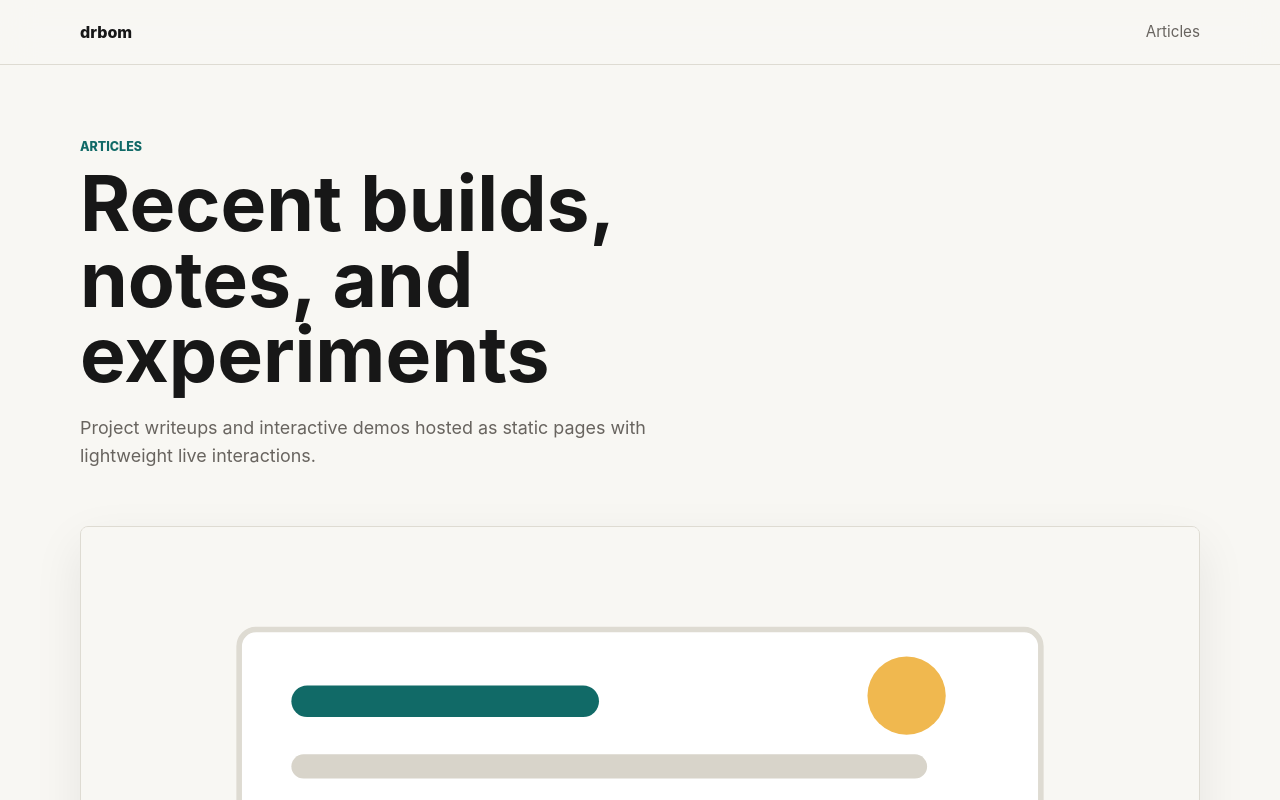
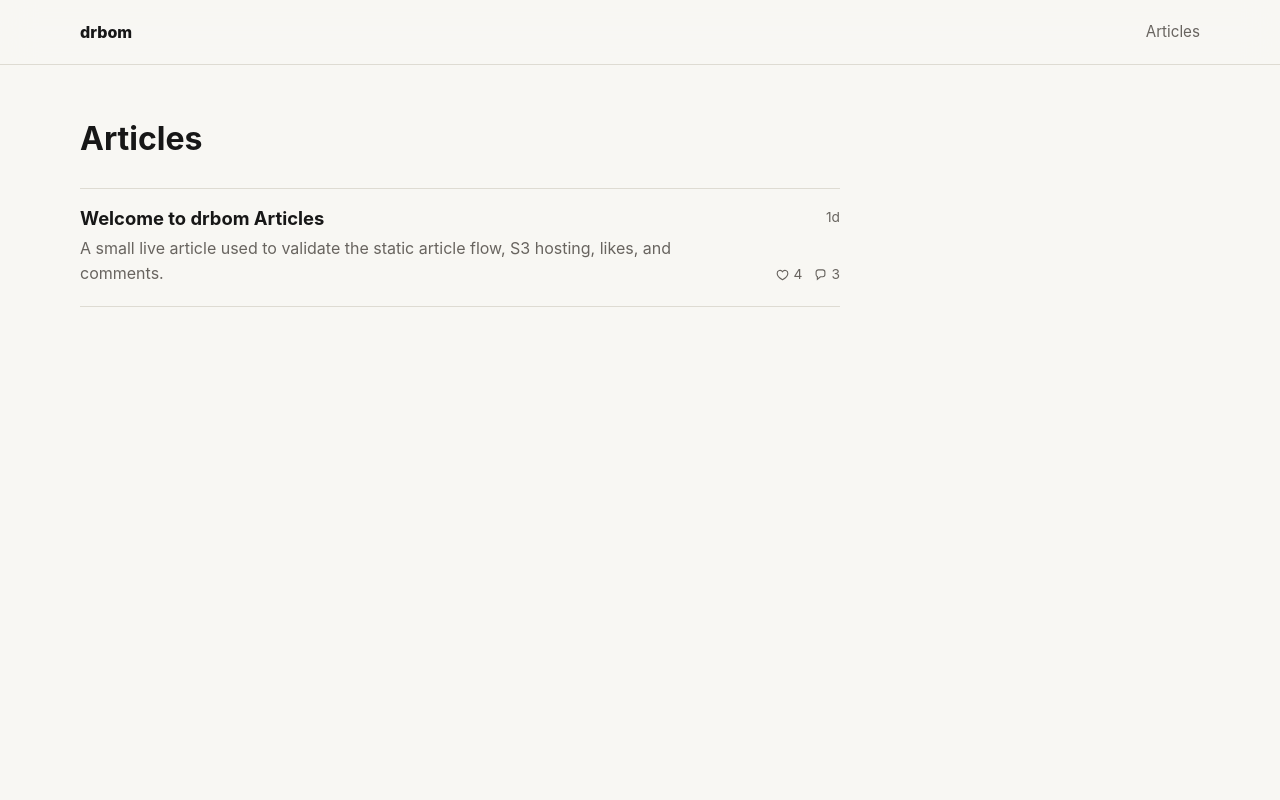
Before and after one commit to bomxacalaka/drbom-article-foundry, a website: page public/articles/index.html in a window 1280 px wide. Shown: the top 800 px of the page. Drawn offline with Linux system fonts and the light colour scheme; no server answers.

Commit message:
Serve index stats from S3 snapshot

```diff
--- a/public/articles/articles.json
+++ b/public/articles/articles.json
@@ -1,5 +1,5 @@
 {
-  "generatedAt": "2026-04-16T19:47:07.379Z",
+  "generatedAt": "2026-04-17T02:41:36.562Z",
   "articles": [
     {
       "slug": "welcome",
--- a/public/articles/index.css
+++ b/public/articles/index.css
@@ -1,101 +1,117 @@
 .articles-hero {
-  padding: 72px 0 38px;
-  max-width: 780px;
-}
-
-.eyebrow {
-  margin: 0 0 10px;
-  color: var(--accent);
-  font-weight: 760;
-  text-transform: uppercase;
-  font-size: 0.78rem;
+  padding: 56px 0 18px;
 }
 
 .articles-hero h1 {
   margin: 0;
-  font-size: clamp(2.4rem, 6vw, 5.2rem);
-  line-height: 0.98;
+  font-size: 2rem;
+  line-height: 1.1;
   letter-spacing: 0;
 }
 
-.articles-hero p:last-child {
-  color: var(--muted);
-  font-size: 1.12rem;
-  max-width: 650px;
-  margin: 22px 0 0;
+.article-list {
+  display: grid;
+  gap: 0;
+  padding: 14px 0 72px;
+  max-width: 760px;
 }
 
-.article-grid {
+.article-item {
+  border-top: 1px solid var(--line);
+  padding: 18px 0 20px;
+  min-width: 0;
   display: grid;
-  grid-template-columns: repeat(auto-fit, minmax(min(100%, 290px), 1fr));
-  gap: 18px;
-  padding: 18px 0 72px;
+  grid-template-columns: minmax(0, 1fr) auto;
+  grid-template-areas:
+    "content date"
+    "content stats";
+  gap: 8px 18px;
+  align-items: stretch;
 }
 
-.article-card {
-  border: 1px solid var(--line);
-  border-radius: 8px;
-  background: var(--panel);
-  overflow: hidden;
-  box-shadow: var(--shadow);
-  min-width: 0;
+.article-item:last-child {
+  border-bottom: 1px solid var(--line);
 }
 
-.article-card__thumb {
-  display: block;
-  width: 100%;
-  aspect-ratio: 16 / 9;
-  object-fit: cover;
-  background: #e9e5dc;
-}
-
-.article-card__body {
-  padding: 18px;
-}
-
-.article-card h2 {
-  margin: 10px 0 8px;
-  font-size: 1.35rem;
-  line-height: 1.16;
+.article-item h2 {
+  margin: 0 0 6px;
+  font-size: 1.15rem;
+  line-height: 1.25;
   letter-spacing: 0;
 }
 
-.article-card h2 a {
+.article-item h2 a {
   text-decoration: none;
 }
 
-.article-card h2 a:hover {
+.article-item h2 a:hover {
   color: var(--accent);
 }
 
-.article-card p {
+.article-item p {
   margin: 0;
   color: var(--muted);
+  max-width: 640px;
 }
 
-.article-card__footer {
-  border-top: 1px solid var(--line);
-  padding: 14px 18px;
-  display: flex;
-  justify-content: space-between;
-  gap: 12px;
-  color: var(--muted);
-  font-size: 0.9rem;
+.article-item__content {
+  grid-area: content;
 }
 
-.article-card__stats {
+.article-item__date {
+  grid-area: date;
+  color: var(--muted);
+  font-size: 0.86rem;
+  white-space: nowrap;
+  text-align: right;
+}
+
+.article-item__stats {
+  grid-area: stats;
+  align-self: end;
   display: flex;
-  gap: 12px;
+  flex-wrap: wrap;
+  justify-content: flex-end;
+  gap: 10px;
+  color: var(--muted);
+  font-size: 0.86rem;
   white-space: nowrap;
+}
+
+.article-item__metric {
+  display: inline-flex;
+  align-items: center;
+  gap: 4px;
+}
+
+.article-item__metric svg {
+  width: 15px;
+  height: 15px;
+  stroke: currentColor;
+  stroke-width: 1.8;
+  fill: none;
+}
+
+@media (max-width: 640px) {
+  .article-item {
+    grid-template-columns: 1fr;
+    grid-template-areas:
+      "date"
+      "content"
+      "stats";
+    gap: 10px;
+  }
+
+  .article-item__date {
+    text-align: left;
+  }
+
+  .article-item__stats {
+    justify-content: flex-start;
+  }
 }
 
 .empty-state {
   padding: 48px 0 80px;
   color: var(--muted);
 }
-
-@media (max-width: 640px) {
-  .article-card__footer {
-    flex-direction: column;
-  }
-}
--- a/public/articles/index.html
+++ b/public/articles/index.html
@@ -18,12 +18,10 @@
 
     <main class="page">
       <section class="articles-hero">
-        <p class="eyebrow">Articles</p>
-        <h1>Recent builds, notes, and experiments</h1>
-        <p>Project writeups and interactive demos hosted as static pages with lightweight live interactions.</p>
+        <h1>Articles</h1>
       </section>
 
-      <section class="article-grid" id="article-grid" aria-live="polite"></section>
+      <section class="article-list" id="article-list" aria-live="polite"></section>
       <p class="empty-state" id="empty-state" hidden>No published articles yet.</p>
     </main>
 
--- a/public/articles/index.js
+++ b/public/articles/index.js
@@ -1,40 +1,51 @@
-const grid = document.getElementById("article-grid");
+const list = document.getElementById("article-list");
 const empty = document.getElementById("empty-state");
 
 function formatDate(value) {
-  return new Date(value).toLocaleDateString(undefined, {
-    year: "numeric",
+  const date = new Date(value);
+  const now = new Date();
+  const diffMs = now - date;
+  const minute = 60 * 1000;
+  const hour = 60 * minute;
+  const day = 24 * hour;
+
+  if (diffMs >= 0 && diffMs < minute) return "now";
+  if (diffMs >= 0 && diffMs < hour) return `${Math.floor(diffMs / minute)}m`;
+  if (diffMs >= 0 && diffMs < day) return `${Math.floor(diffMs / hour)}h`;
+  if (diffMs >= 0 && diffMs < 7 * day) return `${Math.floor(diffMs / day)}d`;
+
+  return date.toLocaleDateString(undefined, {
     month: "short",
-    day: "numeric"
+    day: "numeric",
+    year: date.getFullYear() === now.getFullYear() ? undefined : "numeric"
   });
 }
 
-function makeCard(article, stats = { likes: 0, comments: 0 }) {
-  const card = document.createElement("article");
-  card.className = "article-card";
+function makeArticleItem(article, stats = { likes: 0, comments: 0 }) {
+  const item = document.createElement("article");
+  item.className = "article-item";
 
   const href = `./${article.slug}/`;
-  const thumb = document.createElement("img");
-  thumb.className = "article-card__thumb";
-  thumb.src = `${href}${article.thumbnail.replace(/^\.\//, "")}`;
-  thumb.alt = "";
-  thumb.loading = "lazy";
+  const content = document.createElement("div");
+  content.className = "article-item__content";
 
-  const body = document.createElement("div");
-  body.className = "article-card__body";
-
-  const meta = document.createElement("div");
-  meta.className = "meta-row";
   const date = document.createElement("time");
+  date.className = "article-item__date";
   date.dateTime = article.publishedAt;
   date.textContent = formatDate(article.publishedAt);
-  meta.append(date);
-  for (const tag of article.tags || []) {
-    const tagEl = document.createElement("span");
-    tagEl.className = "tag";
-    tagEl.textContent = tag;
-    meta.append(tagEl);
-  }
+
+  const statsRow = document.createElement("div");
+  statsRow.className = "article-item__stats";
+
+  const likes = document.createElement("span");
+  likes.className = "article-item__metric";
+  likes.innerHTML = `${icon("heart")}<span>${stats.likes || 0}</span>`;
+
+  const comments = document.createElement("span");
+  comments.className = "article-item__metric";
+  comments.innerHTML = `${icon("comment")}<span>${stats.comments || 0}</span>`;
+
+  statsRow.append(likes, comments);
 
   const title = document.createElement("h2");
   const link = document.createElement("a");
@@ -45,28 +56,27 @@ function makeCard(article, stats = { likes: 0, comments: 0 }) {
   const description = document.createElement("p");
   description.textContent = article.description;
 
-  body.append(meta, title, description);
+  content.append(title, description);
+  item.append(content, date, statsRow);
+  return item;
+}
 
-  const footer = document.createElement("footer");
-  footer.className = "article-card__footer";
-  const author = document.createElement("span");
-  author.textContent = article.author;
-  const statRow = document.createElement("span");
-  statRow.className = "article-card__stats";
-  statRow.textContent = `${stats.likes || 0} likes · ${stats.comments || 0} comments`;
-  footer.append(author, statRow);
-
-  card.append(thumb, body, footer);
-  return card;
+function icon(name) {
+  const icons = {
+    heart:
+      '<svg viewBox="0 0 24 24" aria-hidden="true"><path d="M20.5 8.7c0 5.2-8.5 10-8.5 10s-8.5-4.8-8.5-10A4.6 4.6 0 0 1 12 6a4.6 4.6 0 0 1 8.5 2.7Z"/></svg>',
+    comment:
+      '<svg viewBox="0 0 24 24" aria-hidden="true"><path d="M5 6.5A3.5 3.5 0 0 1 8.5 3h7A3.5 3.5 0 0 1 19 6.5v4A3.5 3.5 0 0 1 15.5 14H12l-5 4v-4.2a3.5 3.5 0 0 1-2-3.2v-4Z"/></svg>'
+  };
+  return icons[name];
 }
 
 async function loadStats(articles) {
-  if (!window.ArticlesApi?.hasApi() || !articles.length) {
+  if (!articles.length) {
     return {};
   }
   try {
-    const slugs = articles.map((article) => article.slug).join(",");
-    const response = await window.ArticlesApi.request(`/stats?slugs=${encodeURIComponent(slugs)}`);
+    const response = await fetch("./stats.json", { cache: "no-cache" }).then((result) => result.json());
     return response.items || {};
   } catch {
     return {};
@@ -84,7 +94,7 @@ async function init() {
   }
 
   const stats = await loadStats(articles);
-  grid.replaceChildren(...articles.map((article) => makeCard(article, stats[article.slug])));
+  list.replaceChildren(...articles.map((article) => makeArticleItem(article, stats[article.slug])));
 }
 
 init().catch(() => {
--- /dev/null
+++ b/public/articles/stats.json
@@ -0,0 +1,9 @@
+{
+  "generatedAt": "2026-04-17T02:43:57.432Z",
+  "items": {
+    "welcome": {
+      "likes": 4,
+      "comments": 3
+    }
+  }
+}
--- a/scripts/lib.mjs
+++ b/scripts/lib.mjs
@@ -90,6 +90,10 @@ export function contentTypeFor(filePath) {
 }
 
 export function cacheControlFor(filePath) {
+  if (path.basename(filePath) === "stats.json") {
+    return "max-age=10, must-revalidate";
+  }
+
   const ext = path.extname(filePath).toLowerCase();
   if (ext === ".html" || ext === ".json") {
     return "max-age=60, must-revalidate";
```
Also changed, not shown: AGENTS.md (+2 -0 lines), infra/src/api/index.js (+58 -0 lines), infra/template.yaml (+10 -0 lines), scripts/deploy-infra.mjs (+18 -7 lines), README.md.
